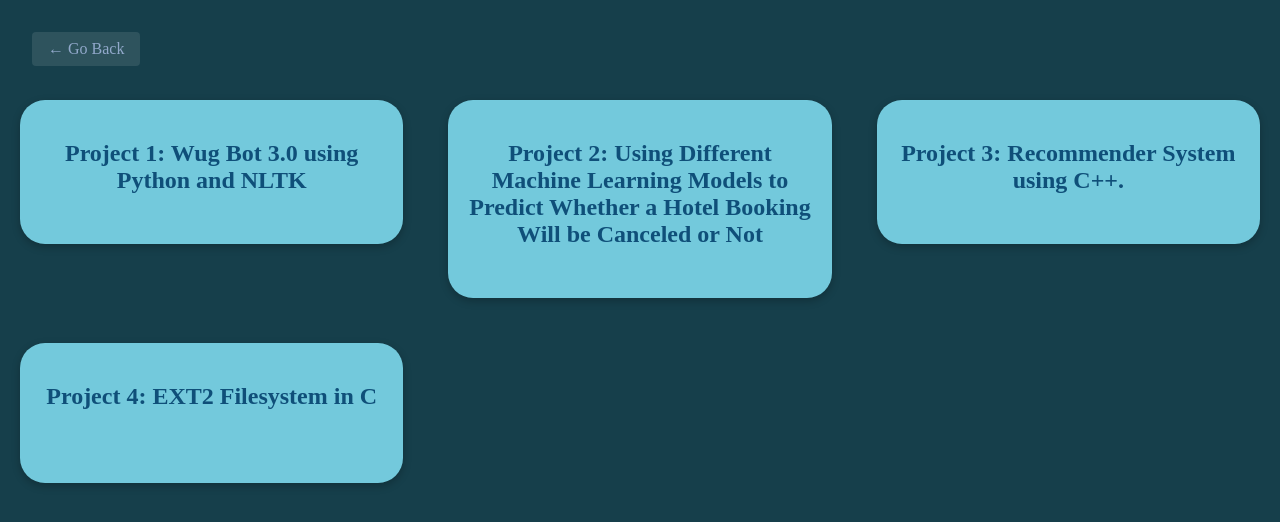
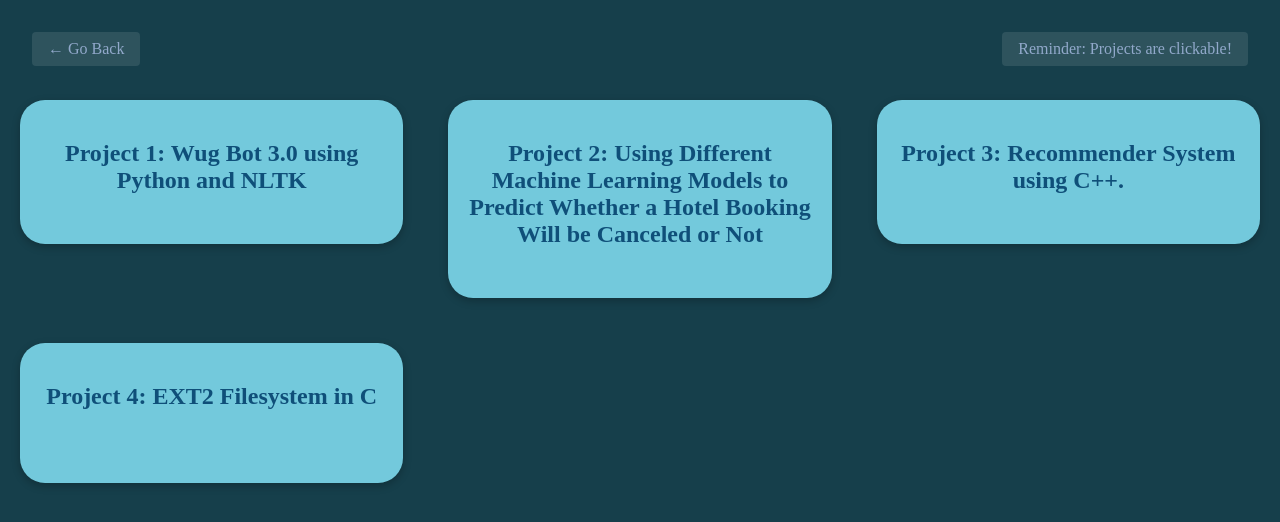
Before and after one commit to Clyde0513/portfolio, a Vue app: page /projects in a window 1280 px wide. Shown: the top 522 px of the page. Built offline with nearby package versions, Linux system fonts and the light colour scheme.

Commit message:
Made a reminder that projects are clickable

```diff
--- a/src/components/projectCard.vue
+++ b/src/components/projectCard.vue
@@ -1,6 +1,7 @@
 <template>
     <div>
         <div class="back-button" @click="$router.push('/')">← Go Back</div>
+        <div class="reminder-button">Reminder: Projects are clickable!</div>
         <div class="main-container">
             <div class="project-card" v-for="(item, index) in projectData.ProjectsArray" v-bind:key="index">
                 <h2 @click="toggleDropdown(item)" class="dropdown-title">{{ item.Title }}</h2>
@@ -54,6 +55,21 @@
 }
 
 .back-button:hover {
+    background-color: rgba(255, 255, 255, 0.2);
+}
+
+.reminder-button {
+    position: absolute;
+    top: 2rem;
+    right: 2rem;
+    padding: 0.5rem 1rem;
+    background-color: rgba(255, 255, 255, 0.1);
+    border-radius: 4px;
+    color: rgb(146, 169, 203);
+    z-index: 100;
+}
+
+.reminder-button:hover {
     background-color: rgba(255, 255, 255, 0.2);
 }
 
```
